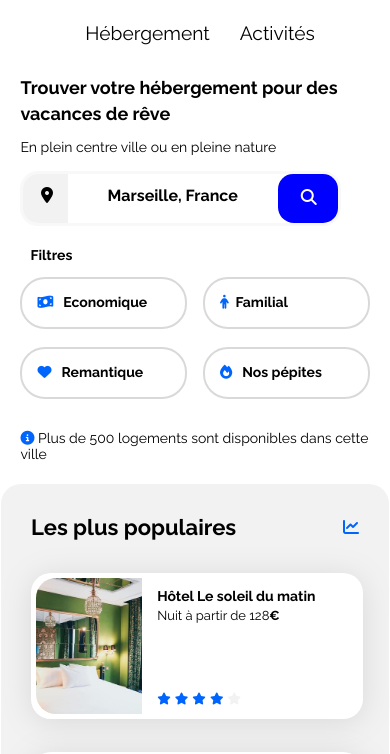
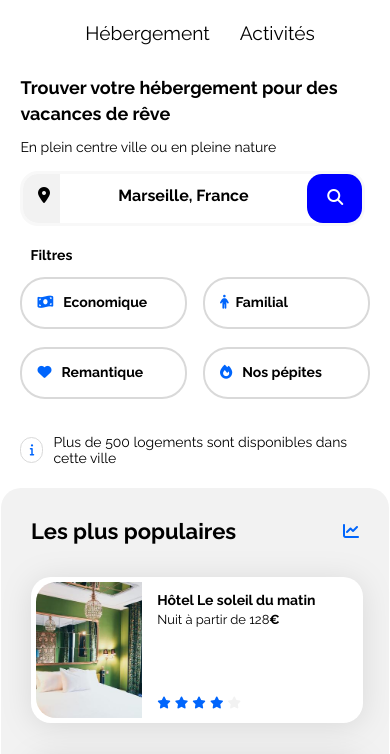
Before and after one commit to zouhrihamid/SecondProject, a plain HTML site: page index.html in a window 390 px wide. Shown: the part 38-792 px from the top of the page. Drawn offline with Linux system fonts and the light colour scheme; a web font is replaced by a local one.

Commit message:
regular2

```diff
--- a/css/hebergement.css
+++ b/css/hebergement.css
@@ -19,7 +19,8 @@
         margin-top: 1px;
 
     }
-    div.card-content2{
+
+div.card-content2{
         line-height:10px ;
     }
 
--- a/css/search-bar.css
+++ b/css/search-bar.css
@@ -3,13 +3,13 @@
   flex-direction: row;
   width: 339px;
   height: 49px;
-   border-width: 1px;
+  border-width: 0px;
   border: solid;
   border-color: rgb(248, 248, 248);
   border-radius: 18px 18px 18px 18px;
   margin: 0% 5% 2% 0%;
  }
- /* border-color: rgb(248, 248, 248); */
+
 .map {
   height: 100%;
    width: 15%;
--- a/css/style.css
+++ b/css/style.css
@@ -80,6 +80,28 @@ h3{
 p{
 font-size: 14px;
 }
+
+/***** circle info + number of housings******/
+.more-accom{
+    display: flex;
+    align-items: center;
+    padding-right: 5%;
+}
+.cercle{
+    width: 24px;
+    height: 24px;
+    display: flex;
+    justify-content: center;
+    align-items: center;
+    margin-right: 10px;
+    border-radius: 20px;
+    border: 1px solid #D9D9D9;
+}
+.fa-solid.fa-info{
+    font-size: 12px;
+    color: #0065FC;
+}
+
 /****** Hebergements And Populaires ***********/
 .hebergements-and-populaires {
     display: flex;
@@ -264,7 +286,6 @@ font-size: 14px;
     .main-container {
         width: 100%;
         padding: 1px;
-
         box-sizing: border-box;
     }
 
@@ -276,8 +297,13 @@ font-size: 14px;
     display: flex;
     justify-content: center;
 }
-.headline{
-    margin-left: 5%;
+
+.headline p{
+    padding-left: 5%;
+}
+.headline h1{
+    padding-left: 5%;
+    padding-right: 5%;
 }
 nav{
     display: flex;
@@ -293,13 +319,13 @@ nav li:hover {
     border-bottom: 3px solid #353fc7;
 }
 .search-bar{
-     max-width: 315px;
+     max-width: 370px;
      padding-right: 0px;
     margin-left: 5%;
 
 }
 .search{
-    width: 70%;
+    width: 100%;
 }
 
 input[type="submit"]{
@@ -438,3 +464,11 @@ width: 85%;
     line-height: 18.78px;
 }
 }
+/* XSmall devices (phones, less than 366px) */
+@media (max-width: 366px) {
+    .search-bar{
+        max-width: 315px;
+
+   }
+
+}
--- a/index.html
+++ b/index.html
@@ -11,6 +11,7 @@
     <link rel="stylesheet" href="https://cdnjs.cloudflare.com/ajax/libs/font-awesome/6.2.1/css/all.min.css"
     integrity="sha512-MV7K8+y+gLIBoVD59lQIYicR65iaqukzvf/nwasF0nqhPay5w/9lJmVM2hMDcnK1OnMGCdVK+iQrJ7lzPJQd1w=="
         crossorigin="anonymous" referrerpolicy="no-referrer">
+    <link href='https://fonts.googleapis.com/css?family=Shrikhand' rel='stylesheet'>
     <link rel="stylesheet" href="css/style.css">
 
 
@@ -65,7 +66,9 @@
 
 
             <div class="more-accom">
-                <p> <i class="fa fa-info-circle blue-color" aria-hidden="true"></i> Plus de 500 logements sont disponibles dans cette ville</p>
+
+                <div class="cercle info"> <i class="fa-solid fa-info"></i> </div>
+                <p>Plus de 500 logements sont disponibles dans cette ville</p>
             </div>
 
             <div class="hebergements-and-populaires">
```
